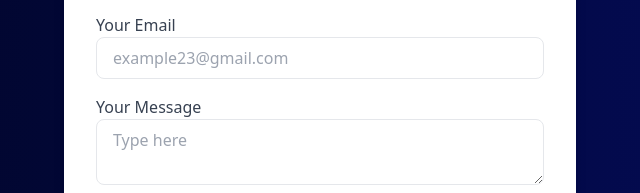
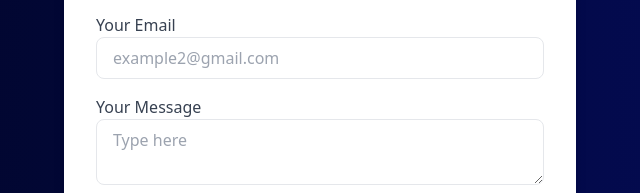
Before and after one commit to mubashir1837/portfolio-html, a plain HTML site: page contact.html in a window 1280 px wide. Shown: the part 241-434 px from the top of the page, 320-960 px from the left. Drawn offline with nearby package versions, Linux system fonts and the light colour scheme.

Commit message:
portfolio

```diff
--- a/contact.html
+++ b/contact.html
@@ -56,7 +56,7 @@
       </div>
       <div>
         <label for="email" class="block text-gray-700">Your Email</label>
-        <input type="email" id="email" name="email" placeholder="example23@gmail.com" required class="w-full px-4 py-2 border rounded-lg focus:outline-none focus:ring-2 focus:ring-blue-500 text-black">
+        <input type="email" id="email" name="email" placeholder="example2@gmail.com" required class="w-full px-4 py-2 border rounded-lg focus:outline-none focus:ring-2 focus:ring-blue-500 text-black">
       </div>
       <div>
         <label for="message" class="block text-gray-700">Your Message</label>
```
